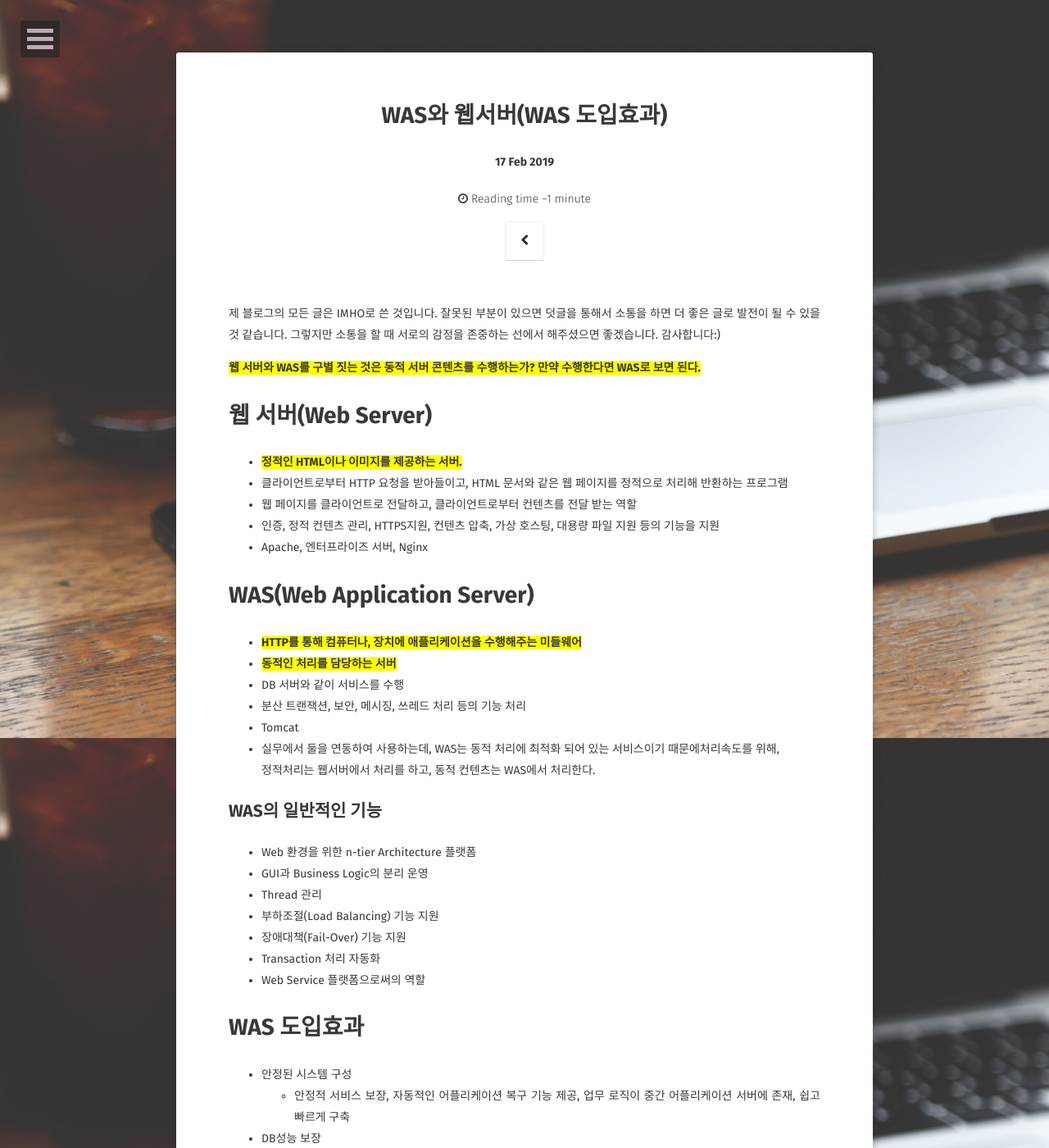
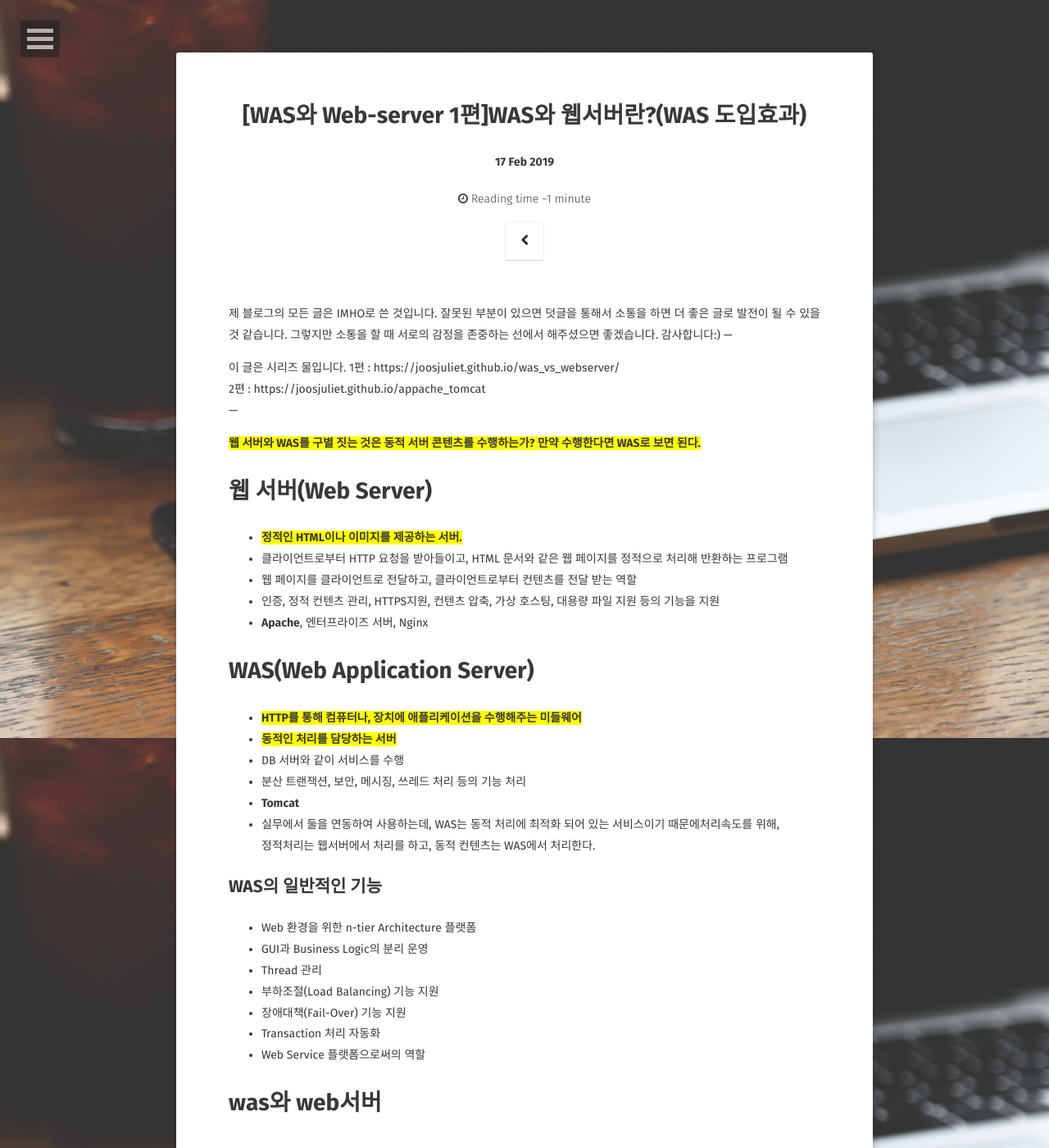
Before and after one commit to JoosJuliet/joosjuliet.github.io, a Jekyll site: the page built from _posts/2019-02-17-was_vs_webserver.md, in a window 1280 px wide and 1400 px high. Shown: the whole window at 82% size. Built offline with Jekyll 4.4.1, drawn with Linux system fonts in a browser that asks for light colours; some web fonts are replaced.

Commit message:
was webserver

```diff
--- a/_posts/2019-02-17-was_vs_webserver.md
+++ b/_posts/2019-02-17-was_vs_webserver.md
@@ -1,7 +1,7 @@
 ---
 layout: post
 section-type: post
-title: "WAS와 웹서버(WAS 도입효과)"
+title: "[WAS와 Web-server 1편]WAS와 웹서버란?(WAS 도입효과)"
 category: Web
 tags: [ 'Web', 'WAS', 'web_server' ]
 comments: true
@@ -10,7 +10,13 @@
 잘못된 부분이 있으면 덧글을 통해서 소통을 하면 더 좋은 글로 발전이 될 수 있을 것 같습니다.
 그렇지만 소통을 할 때 서로의 감정을 존중하는 선에서 해주셨으면 좋겠습니다.
 감사합니다:)
+---
 
+
+이 글은 시리즈 물입니다.
+1편 : https://joosjuliet.github.io/was_vs_webserver/
+2편 : https://joosjuliet.github.io/appache_tomcat
+---
 
 <span style="background-color:yellow"><b> 웹 서버와 WAS를 구별 짓는 것은 동적 서버 콘텐츠를 수행하는가? 만약 수행한다면 WAS로 보면 된다. </b></span>
 
@@ -20,17 +26,17 @@
 - 클라이언트로부터 HTTP 요청을 받아들이고, HTML 문서와 같은 웹 페이지를 정적으로 처리해 반환하는 프로그램
 - 웹 페이지를 클라이언트로 전달하고, 클라이언트로부터 컨텐츠를 전달 받는 역할
 - 인증, 정적 컨텐츠 관리, HTTPS지원, 컨텐츠 압축, 가상 호스팅, 대용량 파일 지원 등의 기능을 지원
-- Apache, 엔터프라이즈 서버, Nginx
+- <b>Apache</b>, 엔터프라이즈 서버, Nginx
 
 
 
 
 # WAS(Web Application Server)
-  - <span style="background-color:yellow"><b>HTTP를 통해 컴퓨터나, 장치에 애플리케이션을 수행해주는 미들웨어</b></span>
-  - <span style="background-color:yellow"><b>동적인 처리를 담당하는 서버</b></span>
-  - DB 서버와 같이 서비스를 수행
-  - 분산 트랜잭션, 보안, 메시징, 쓰레드 처리 등의 기능 처리
-  - Tomcat
+- <span style="background-color:yellow"><b>HTTP를 통해 컴퓨터나, 장치에 애플리케이션을 수행해주는 미들웨어</b></span>
+- <span style="background-color:yellow"><b>동적인 처리를 담당하는 서버</b></span>
+- DB 서버와 같이 서비스를 수행
+- 분산 트랜잭션, 보안, 메시징, 쓰레드 처리 등의 기능 처리
+- <b>Tomcat</b>
 - 실무에서 둘을 연동하여 사용하는데, WAS는 동적 처리에 최적화 되어 있는 서비스이기 때문에처리속도를 위해,
 정적처리는 웹서버에서 처리를 하고, 동적 컨텐츠는 WAS에서 처리한다.
 
@@ -44,10 +50,12 @@
   - Transaction 처리 자동화
   - Web Service 플랫폼으로써의 역할
 
-
+# was와 web서버
+<img alt="was_web-server" src = "/images/2019-04-05-appache_tomcat/was_web-server.png"/>
 
 
 # WAS 도입효과
+(사용 목적에 따라 다르다)
 - 안정된 시스템 구성
   - 안정적 서비스 보장, 자동적인 어플리케이션 복구 기능 제공, 업무 로직이 중간 어플리케이션 서버에 존재, 쉽고 빠르게 구축
 - DB성능 보장
```
Also changed, not shown: _posts/2019-04-05-appache_tomcat.md (added, +31 -0 lines).
